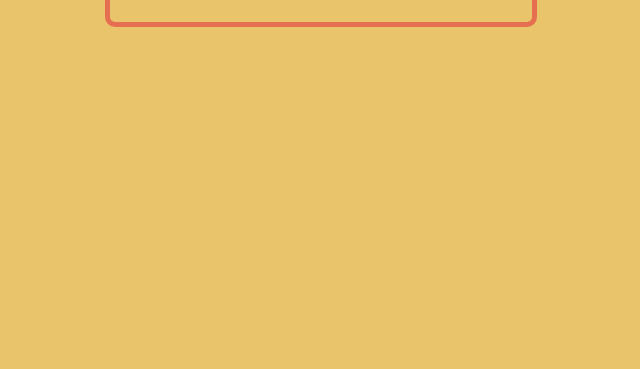
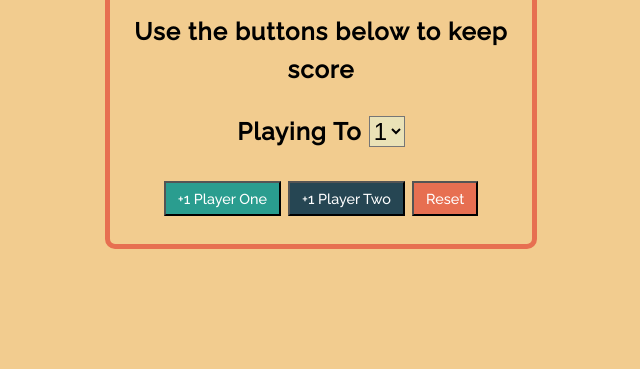
Before and after one commit to rfussell17/scorekeeper, a plain HTML site: page index.html in a window 1280 px wide. Shown: the part 657-1026 px from the top of the page, without its empty margins (319-959 px from the left). Before the commit the page ends 800 px from the top, so only its background shows below. Drawn offline with Linux system fonts and the light colour scheme.

Commit message:
added new font, added typography

```diff
--- a/index.html
+++ b/index.html
@@ -3,6 +3,8 @@
   <head>
     <meta charset="UTF-8" />
     <meta name="viewport" content="width=device-width, initial-scale=1.0" />
+    <link rel="preconnect" href="https://fonts.gstatic.com">
+<link href="https://fonts.googleapis.com/css2?family=Raleway:wght@500&display=swap" rel="stylesheet">
     <title>Score Keeper</title>
     <link rel="stylesheet" href="style.css" />
   </head>
--- a/style.css
+++ b/style.css
@@ -2,7 +2,18 @@ body {
   padding: 0;
   margin: 5em auto;
   text-align: center;
-  background-color: #e9c46a;
+  background-color: #f2cc8f;
+  font-weight: bold;
+  font-family: 'Raleway', sans-serif;
+  font-size: 1.5em;
+  overflow: hidden;
+  letter-spacing: 1px;
+  line-height: 1.6em;
+}
+
+#numLimit {
+  font-size: 1em;
+  background-color: #eae2b7;
 }
 
 .container {
@@ -17,10 +28,6 @@ body {
   width: 100%;
   margin: 0 auto;
 }
-
-/* .top {
-  border-bottom: 5px solid #e76f51;
-} */
 
 .bottom {
   border-top: 5px solid #e76f51;
@@ -40,6 +47,8 @@ img {
   padding: 7px 12px;
   margin: 2em auto;
   color: #fff;
+  font-family: 'Raleway', sans-serif;
+  font-size: .6em;
 }
 
 .p1Btn-active {
```
